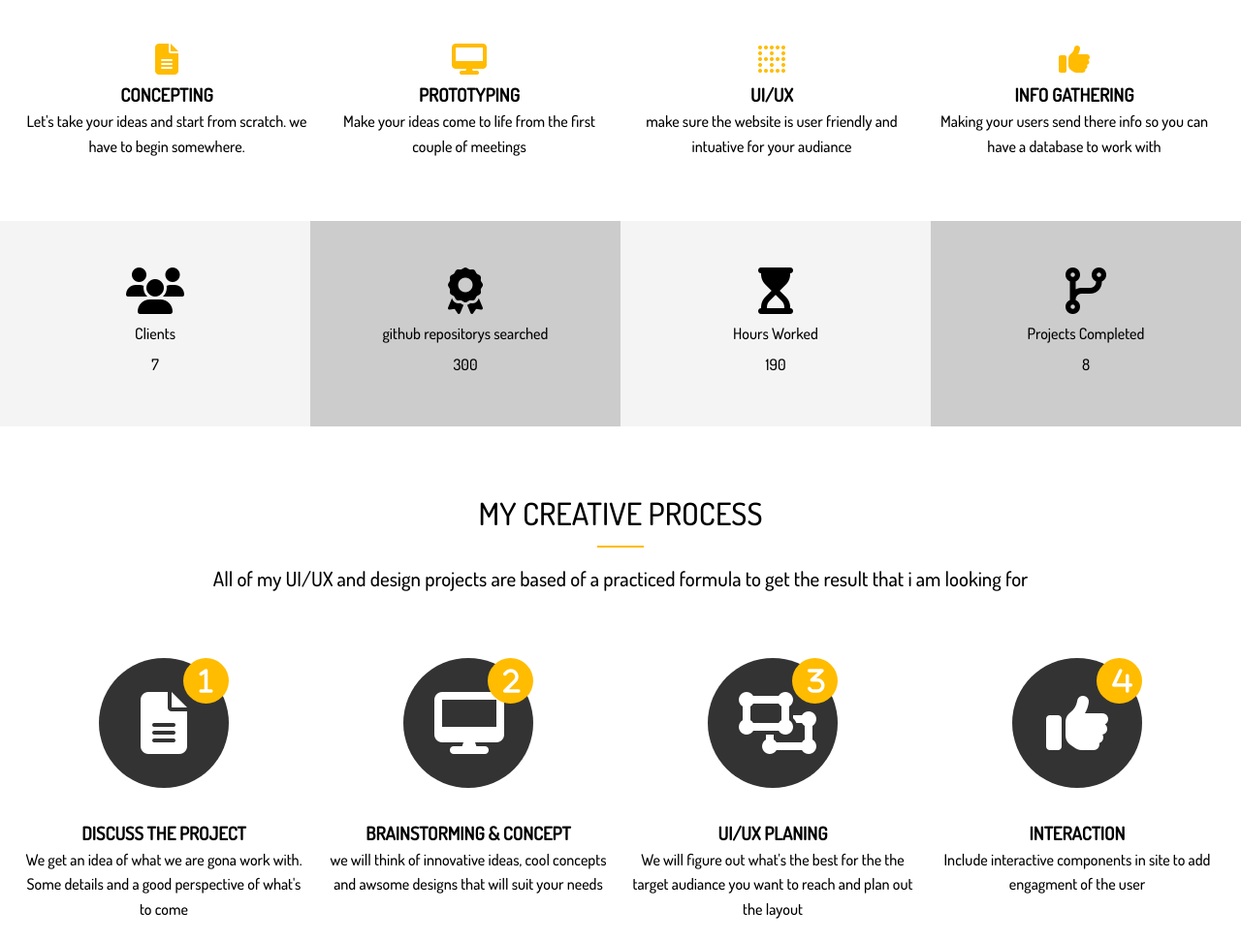
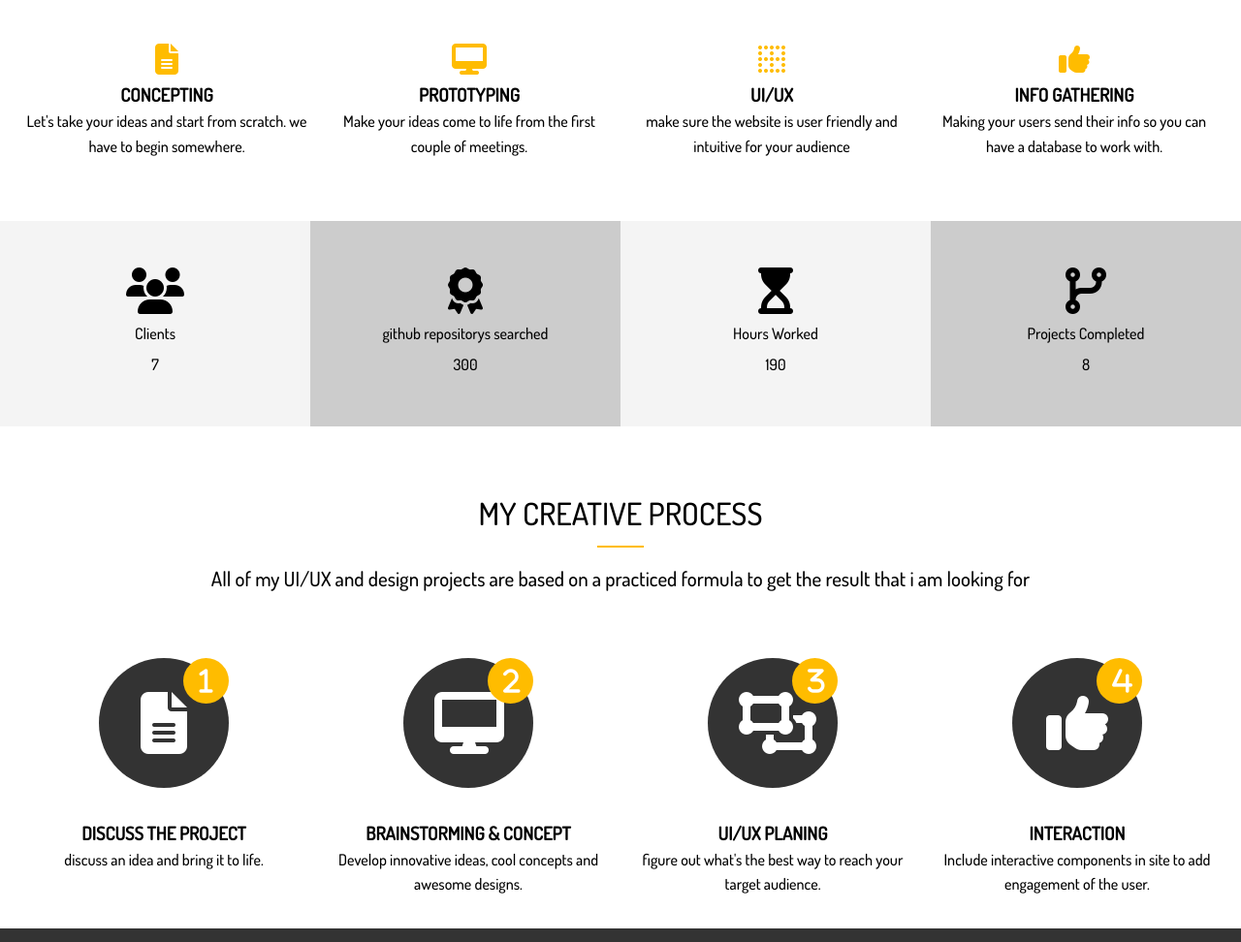
Before and after one commit to zikkops/portfolio_website, a website: page dist/index.html in a window 1280 px wide. Shown: the part 979-1951 px from the top of the page at 97% size. Drawn offline with Linux system fonts and the light colour scheme.

Commit message:
22/10 update

```diff
--- a/dist/index.html
+++ b/dist/index.html
@@ -62,21 +62,21 @@
             <i class="fas fa-desktop fa-2x"></i>
             <h3>Prototyping</h3>
             <p>
-              Make your ideas come to life from the first couple of meetings
+              Make your ideas come to life from the first couple of meetings.
             </p>
           </div>
           <div>
             <i class="fas fa-border-none fa-2x"></i>
             <h3>UI/UX</h3>
             <p>
-              make sure the website is user friendly and intuative for your audiance
+              make sure the website is user friendly and intuitive for your audience
             </p>
           </div>
           <div>
             <i class="fas fa-thumbs-up fa-2x"></i>
             <h3>Info gathering</h3>
             <p>
-              Making your users send there info so you can have a database to work with
+              Making your users send their info so you can have a database to work with.
             </p>
           </div>
         </div>
@@ -120,8 +120,8 @@
         <h2 class="section-title">My Creative Process</h2>
         <div class="bottom-line"></div>
         <p class="lead">
-          All of my UI/UX and design projects are based of a practiced formula
-          to get the result that i am looking for
+          All of my UI/UX and design projects are based on a practiced formula
+           to get the result that i am looking for
         </p>
         <div class="process">
           <div>
@@ -130,8 +130,7 @@
             </i>
             <h3>Discuss The Project</h3>
             <p>
-              We get an idea of what we are gona work with. Some details and a
-              good perspective of what's to come
+              discuss an idea and bring it to life.
             </p>
           </div>
           <div>
@@ -140,8 +139,8 @@
             </i>
             <h3>Brainstorming & Concept</h3>
             <p>
-              we will think of innovative ideas, cool concepts and awsome
-              designs that will suit your needs
+              Develop innovative ideas, cool concepts
+              and awesome designs.
             </p>
           </div>
           <div>
@@ -150,8 +149,7 @@
             </i>
             <h3>UI/UX Planing</h3>
             <p>
-              We will figure out what's the best for the the target audiance you
-              want to reach and plan out the layout
+              figure out what's the best way to reach your target audience.
             </p>
           </div>
           <div>
@@ -160,8 +158,7 @@
             </i>
             <h3>Interaction</h3>
             <p>
-              Include interactive components in site to add engagment of the
-              user
+              Include interactive components in site to add engagement of the user.
             </p>
           </div>
         </div>
```
Also changed, not shown: dist/about.html (+5 -5 lines).
